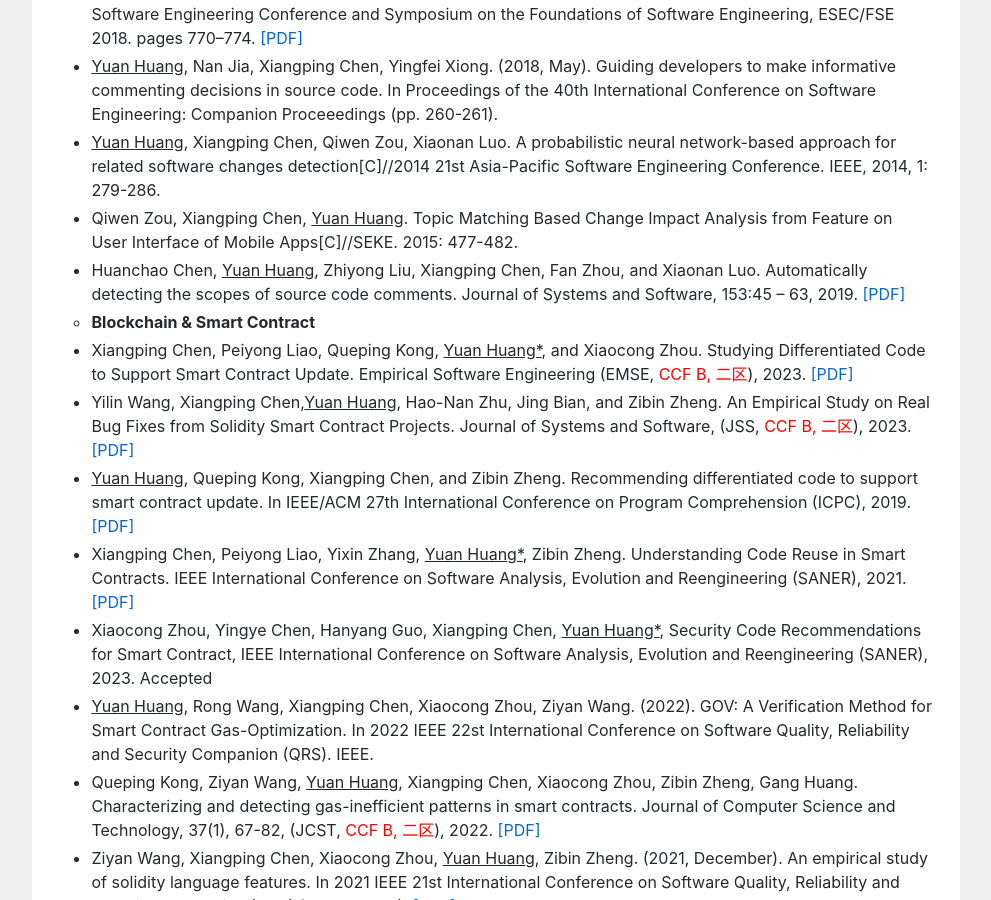
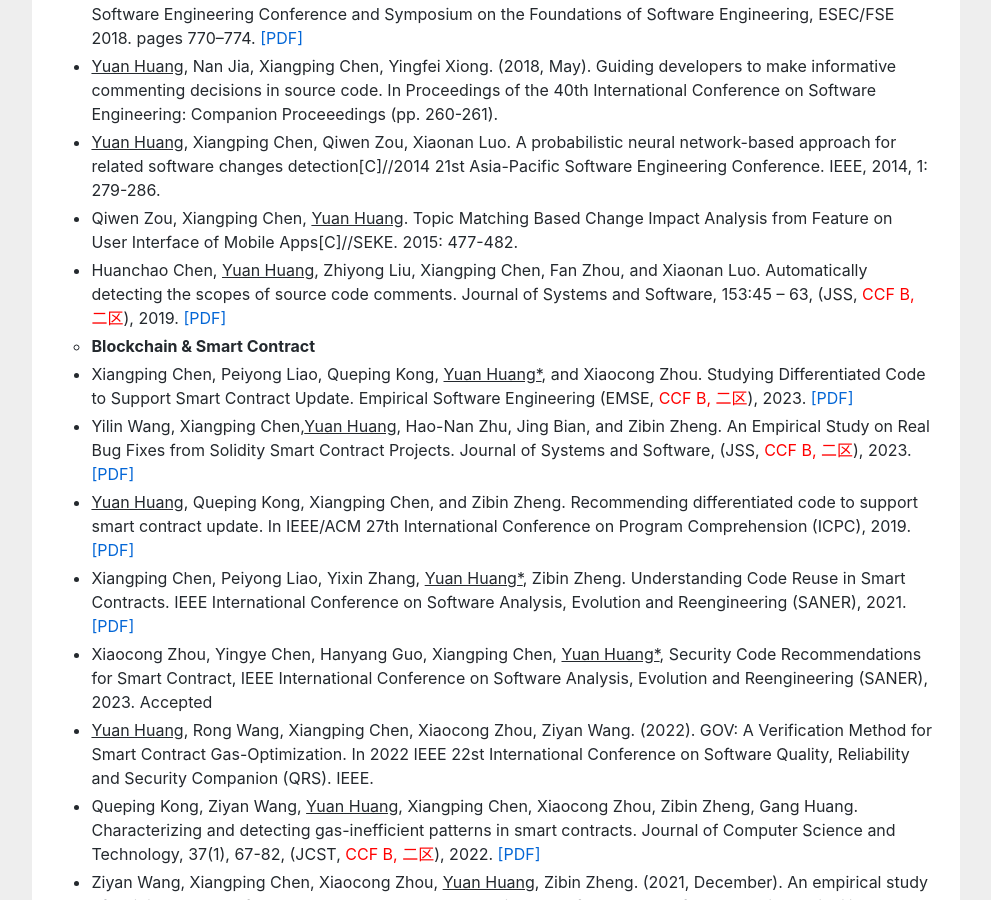
Before and after one commit to huangyuan-hy/huangyuan-hy.github.io, a Jekyll site: the page index.html, which Jekyll copies as it is, in a window 1280 px wide and 900 px high, scrolled down 2375 px. Shown: the whole window, without its empty margins (144-1135 px from the left). Built offline with Jekyll 4.4.1, drawn with Linux system fonts in a browser that asks for light colours.

Commit message:
Update index.html

```diff
--- a/index.html
+++ b/index.html
@@ -134,7 +134,7 @@ empirical study to learn how programmers reuse code on <a href="https://stackove
 <li><u>Yuan Huang</u>, Nan Jia, Xiangping Chen, Yingfei Xiong. (2018, May). Guiding developers to make informative commenting decisions in source code. In Proceedings of the 40th International Conference on Software Engineering: Companion Proceeedings (pp. 260-261).</li>
 <li><u>Yuan Huang</u>, Xiangping Chen, Qiwen Zou, Xiaonan Luo. A probabilistic neural network-based approach for related software changes detection[C]//2014 21st Asia-Pacific Software Engineering Conference. IEEE, 2014, 1: 279-286.</li>
 <li>Qiwen Zou, Xiangping Chen, <u>Yuan Huang</u>. Topic Matching Based Change Impact Analysis from Feature on User Interface of Mobile Apps[C]//SEKE. 2015: 477-482.</li>
-<li>Huanchao Chen, <u>Yuan Huang</u>, Zhiyong Liu, Xiangping Chen, Fan Zhou, and Xiaonan Luo. Automatically detecting the scopes of source code comments. Journal of Systems and Software, 153:45 – 63, 2019. <a href="https://www.sciencedirect.com/science/article/pii/S016412121930055X">[PDF]</a></li>
+<li>Huanchao Chen, <u>Yuan Huang</u>, Zhiyong Liu, Xiangping Chen, Fan Zhou, and Xiaonan Luo. Automatically detecting the scopes of source code comments. Journal of Systems and Software, 153:45 – 63, (JSS, <a href="" style="color:red;"> CCF B, 二区</a>), 2019. <a href="https://www.sciencedirect.com/science/article/pii/S016412121930055X">[PDF]</a></li>
 
 
 
```
